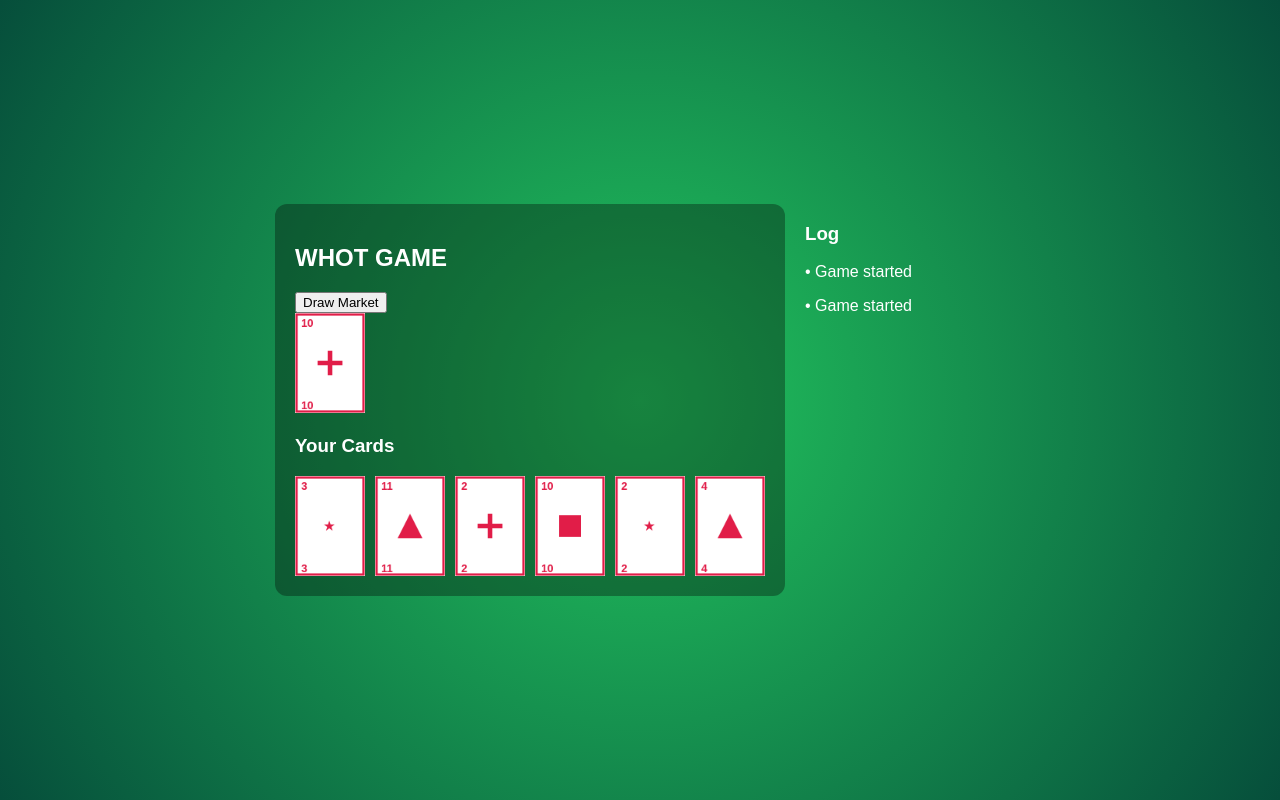
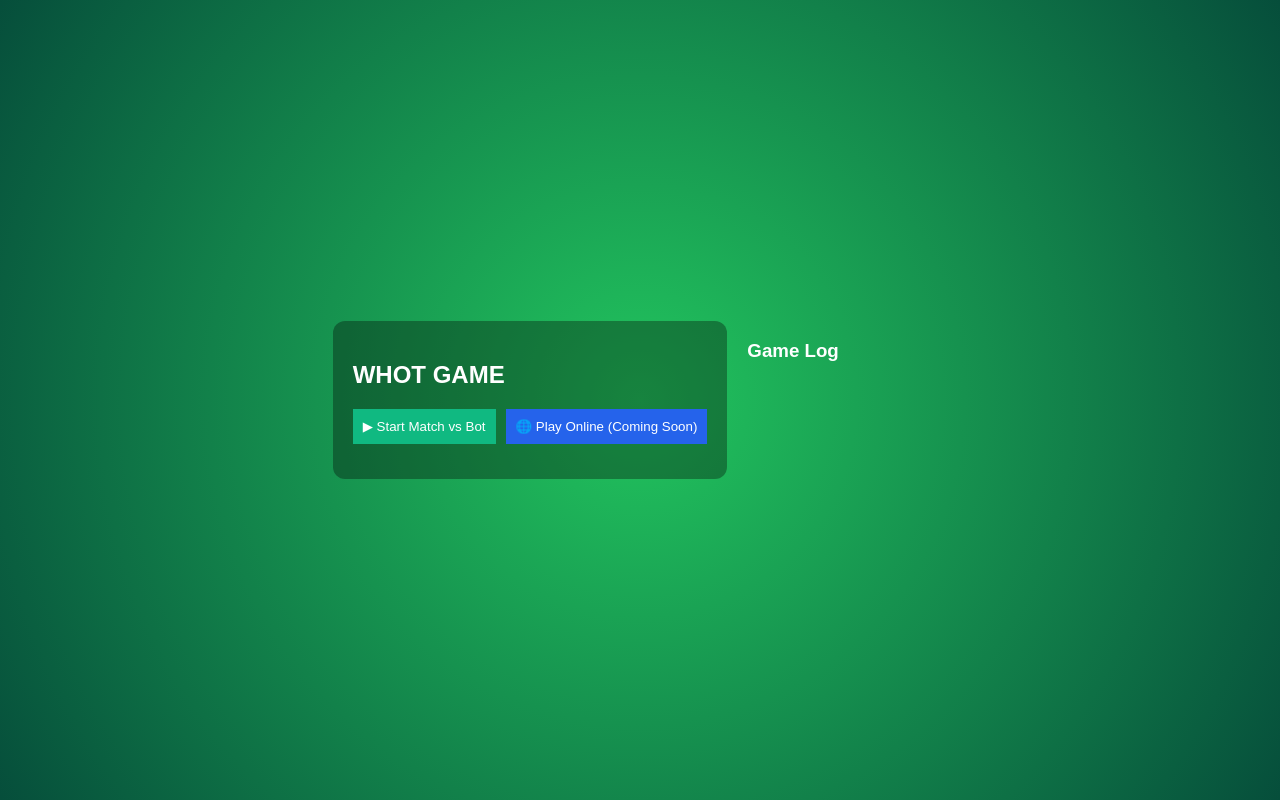
Before and after one commit to annamoyosore/win9ja, a React (Vite) app: page / in a window 1280 px wide. Built offline with nearby package versions, Linux system fonts and the light colour scheme.

Commit message:
Update WhotGame.jsx

```diff
--- a/src/WhotGame.jsx
+++ b/src/WhotGame.jsx
@@ -4,7 +4,7 @@ const SHAPES = ["circle", "triangle", "square", "star", "cross"];
 const NUMBERS = Array.from({ length: 14 }, (_, i) => i + 1);
 
 // =========================
-// GAME LOGIC
+// DECK
 // =========================
 function createDeck() {
   const deck = [];
@@ -29,7 +29,10 @@ function shuffle(array) {
 // =========================
 function isValidMove(card, top, requestedShape) {
   if (!top) return true;
-  if (requestedShape) return card.shape === requestedShape || card.number === 14;
+
+  if (requestedShape) {
+    return card.shape === requestedShape || card.number === 14;
+  }
 
   return (
     card.shape === top.shape ||
@@ -39,7 +42,7 @@ function isValidMove(card, top, requestedShape) {
 }
 
 // =========================
-// CANVAS CARD CACHE (IMPORTANT FIX)
+// CANVAS CARD ENGINE (CACHED)
 // =========================
 const cardCache = new Map();
 
@@ -94,7 +97,7 @@ function drawCard(card) {
 
     case "star":
       ctx.font = "18px Arial";
-      ctx.fillText("★", cx - 9, cy + 6);
+      ctx.fillText("★", cx - 8, cy + 6);
       break;
 
     case "cross":
@@ -103,13 +106,13 @@ function drawCard(card) {
       break;
   }
 
-  // WHOT card highlight
+  // WHOT (14) special card
   if (card.number === 14) {
     ctx.strokeStyle = "#facc15";
     ctx.lineWidth = 4;
     ctx.strokeRect(4, 4, canvas.width - 8, canvas.height - 8);
     ctx.fillStyle = "#facc15";
-    ctx.fillText("WHOT", 22, 70);
+    ctx.fillText("WHOT", 20, 70);
   }
 
   const img = canvas.toDataURL();
@@ -118,25 +121,27 @@ function drawCard(card) {
 }
 
 // =========================
-// MAIN COMPONENT
+// MAIN GAME
 // =========================
 export default function WhotGame() {
   const [game, setGame] = useState(null);
+  const [started, setStarted] = useState(false);
   const [log, setLog] = useState([]);
+
   const gameRef = useRef(null);
 
-  const addLog = (msg) => setLog((p) => [...p, msg]);
-
-  // keep latest state in ref (fix bot async bugs)
   useEffect(() => {
     gameRef.current = game;
   }, [game]);
 
-  useEffect(() => {
-    startGame();
-  }, []);
+  function addLog(msg) {
+    setLog((p) => [...p, msg]);
+  }
 
-  function startGame() {
+  // =========================
+  // START MATCH
+  // =========================
+  function startMatch() {
     const deck = createDeck();
 
     const newGame = {
@@ -152,98 +157,87 @@ export default function WhotGame() {
     };
 
     setGame(newGame);
-    addLog("Game started");
+    setStarted(true);
+    addLog("Match started vs Bot");
   }
 
-  function nextTurn(current) {
-    current.turn = current.turn === "player" ? "bot" : "player";
-  }
+  // =========================
+  // PLAYER MOVE
+  // =========================
+  function playCard(index) {
+    const g = gameRef.current;
+    if (!g || g.turn !== "player") return;
 
-  function playCard(index) {
-    const current = gameRef.current;
-    if (!current || current.turn !== "player") return;
-
-    const newGame = JSON.parse(JSON.stringify(current));
-    const player = newGame.players[0];
-    const top = newGame.discard.at(-1);
+    const copy = JSON.parse(JSON.stringify(g));
+    const player = copy.players[0];
+    const top = copy.discard.at(-1);
 
     const card = player.hand[index];
 
-    if (!isValidMove(card, top, newGame.requestedShape)) {
+    if (!isValidMove(card, top, copy.requestedShape)) {
       addLog("Invalid move");
       return;
     }
 
     player.hand.splice(index, 1);
-    newGame.discard.push(card);
+    copy.discard.push(card);
 
+    // WHOT effect
     if (card.number === 14) {
-      newGame.requestedShape =
+      copy.requestedShape =
         SHAPES[Math.floor(Math.random() * SHAPES.length)];
     }
 
     if (player.hand.length === 0) {
-      newGame.status = "player_won";
-      setGame(newGame);
+      copy.status = "player_won";
+      setGame(copy);
       return;
     }
 
-    nextTurn(newGame);
-    setGame(newGame);
+    copy.turn = "bot";
+    setGame(copy);
 
-    setTimeout(botPlay, 500);
+    setTimeout(botPlay, 600);
   }
 
-  function drawMarket() {
-    const current = gameRef.current;
-    if (!current) return;
+  // =========================
+  // BOT MOVE
+  // =========================
+  function botPlay() {
+    const g = gameRef.current;
+    if (!g) return;
 
-    const newGame = JSON.parse(JSON.stringify(current));
-
-    newGame.players[0].hand.push(newGame.deck.pop());
-    addLog("You drew from market");
-
-    nextTurn(newGame);
-    setGame(newGame);
-
-    setTimeout(botPlay, 500);
-  }
-
-  function botPlay() {
-    const current = gameRef.current;
-    if (!current) return;
-
-    const newGame = JSON.parse(JSON.stringify(current));
-    const bot = newGame.players[1];
-    const top = newGame.discard.at(-1);
+    const copy = JSON.parse(JSON.stringify(g));
+    const bot = copy.players[1];
+    const top = copy.discard.at(-1);
 
     let moveIndex = bot.hand.findIndex((c) =>
-      isValidMove(c, top, newGame.requestedShape)
+      isValidMove(c, top, copy.requestedShape)
     );
 
     if (moveIndex === -1) {
-      bot.hand.push(newGame.deck.pop());
+      bot.hand.push(copy.deck.pop());
       addLog("Bot drew card");
-      nextTurn(newGame);
-      return setGame(newGame);
+      copy.turn = "player";
+      return setGame(copy);
     }
 
     const card = bot.hand.splice(moveIndex, 1)[0];
-    newGame.discard.push(card);
+    copy.discard.push(card);
 
     if (card.number === 14) {
-      newGame.requestedShape =
+      copy.requestedShape =
         SHAPES[Math.floor(Math.random() * SHAPES.length)];
     }
 
     if (bot.hand.length === 0) {
-      newGame.status = "bot_won";
-      setGame(newGame);
+      copy.status = "bot_won";
+      setGame(copy);
       return;
     }
 
-    nextTurn(newGame);
-    setGame(newGame);
+    copy.turn = "player";
+    setGame(copy);
   }
 
   const top = game?.discard?.at(-1);
@@ -251,20 +245,30 @@ export default function WhotGame() {
   return (
     <div style={styles.bg}>
       <div style={styles.container}>
-        <div style={styles.gameBox}>
+        <div style={styles.box}>
           <h2>WHOT GAME</h2>
 
-          {!game ? (
-            <p>Loading...</p>
-          ) : (
+          {/* START MENU */}
+          {!started && (
+            <div style={{ marginBottom: 15 }}>
+              <button style={styles.btn} onClick={startMatch}>
+                ▶ Start Match vs Bot
+              </button>
+
+              <button style={styles.btn2}>
+                🌐 Play Online (Coming Soon)
+              </button>
+            </div>
+          )}
+
+          {/* TABLE */}
+          {started && game && (
             <>
-              <button onClick={drawMarket}>Draw Market</button>
-
-              <div style={styles.top}>
-                <img src={top ? drawCard(top) : ""} style={styles.card} />
+              <div style={styles.table}>
+                🃏 Table Card:
+                {top && <img src={drawCard(top)} style={styles.card} />}
               </div>
 
-              <h3>Your Cards</h3>
               <div style={styles.hand}>
                 {game.players[0].hand.map((c, i) => (
                   <img
@@ -280,7 +284,7 @@ export default function WhotGame() {
         </div>
 
         <div style={styles.log}>
-          <h3>Log</h3>
+          <h3>Game Log</h3>
           {log.map((l, i) => (
             <p key={i}>• {l}</p>
           ))}
@@ -303,9 +307,22 @@ const styles = {
     color: "white"
   },
   container: { display: "flex", gap: 20 },
-  gameBox: { padding: 20, background: "#00000055", borderRadius: 12 },
+  box: { padding: 20, background: "#00000055", borderRadius: 12 },
   log: { width: 200 },
   hand: { display: "flex", flexWrap: "wrap", gap: 10 },
   card: { width: 70, height: 100, cursor: "pointer" },
-  top: { marginBottom: 10 }
+  table: { marginBottom: 10 },
+  btn: {
+    padding: 10,
+    background: "#10b981",
+    border: 0,
+    color: "white",
+    marginRight: 10
+  },
+  btn2: {
+    padding: 10,
+    background: "#2563eb",
+    border: 0,
+    color: "white"
+  }
 };
```
